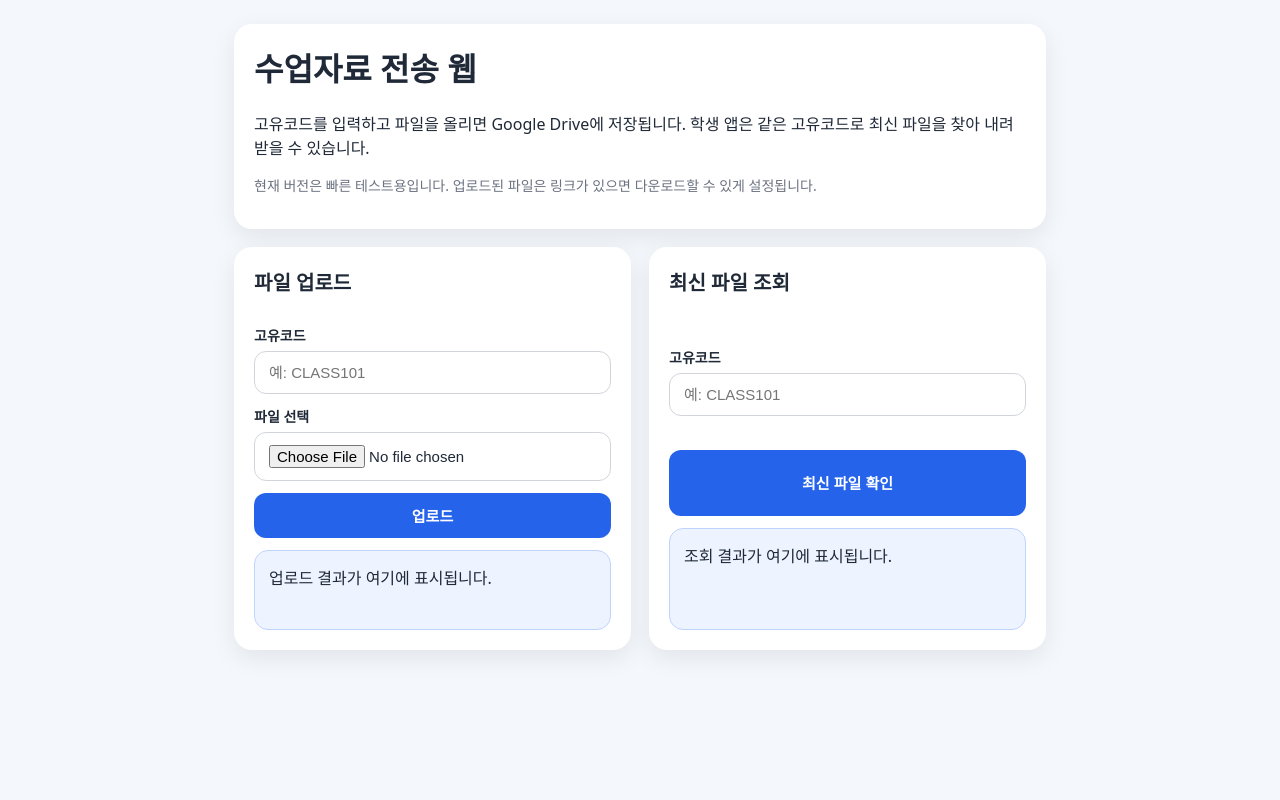
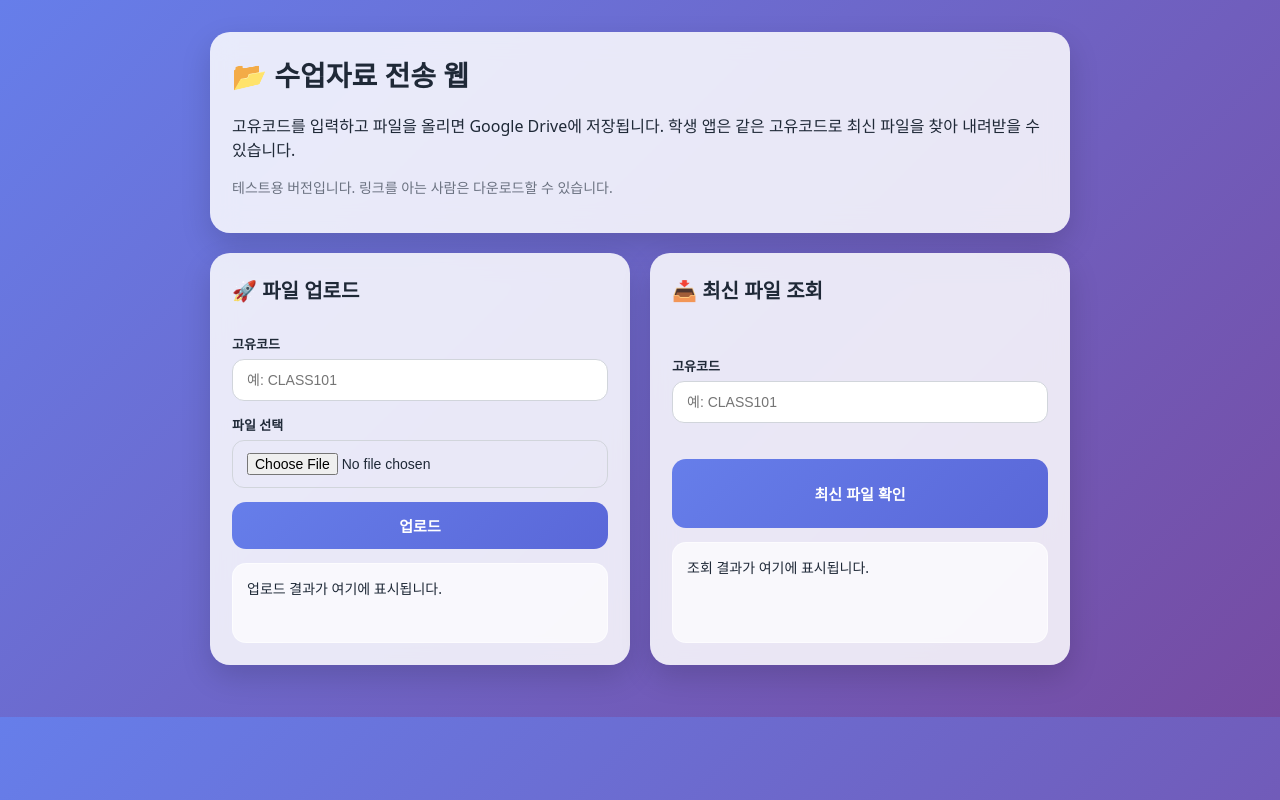
Before and after one commit to majunny/File-Transfer-from-Web-to-App, a plain HTML site: page index.html in a window 1280 px wide. Drawn offline with Linux system fonts and the light colour scheme.

Commit message:
Update index.html

```diff
--- a/index.html
+++ b/index.html
@@ -4,86 +4,139 @@
   <meta charset="UTF-8" />
   <meta name="viewport" content="width=device-width, initial-scale=1.0" />
   <title>수업자료 전송</title>
+
   <style>
     * { box-sizing: border-box; }
+
     body {
       margin: 0;
       font-family: system-ui, -apple-system, BlinkMacSystemFont, "Segoe UI", sans-serif;
-      background: #f4f7fb;
+      background: linear-gradient(135deg, #667eea, #764ba2);
       color: #1f2937;
     }
+
     .wrap {
-      max-width: 860px;
+      max-width: 900px;
       margin: 0 auto;
-      padding: 24px;
+      padding: 32px 20px;
     }
+
     .card {
-      background: white;
-      border-radius: 18px;
-      padding: 20px;
-      box-shadow: 0 8px 24px rgba(0,0,0,0.08);
-      margin-bottom: 18px;
+      background: rgba(255, 255, 255, 0.85);
+      backdrop-filter: blur(12px);
+      border-radius: 20px;
+      padding: 22px;
+      box-shadow: 0 12px 30px rgba(0,0,0,0.15);
+      margin-bottom: 20px;
+      transition: transform 0.2s ease;
     }
-    h1 { margin-top: 0; }
-    h2 { margin-top: 0; font-size: 20px; }
-    .muted { color: #6b7280; font-size: 14px; }
-    .stack { display: grid; gap: 12px; }
+
+    .card:hover {
+      transform: translateY(-4px);
+    }
+
+    h1 {
+      margin-top: 0;
+      font-size: 28px;
+      font-weight: 800;
+    }
+
+    h2 {
+      margin-top: 0;
+      font-size: 20px;
+      font-weight: 700;
+    }
+
+    .muted {
+      color: #6b7280;
+      font-size: 14px;
+    }
+
+    .stack {
+      display: grid;
+      gap: 14px;
+    }
+
     .grid {
       display: grid;
       grid-template-columns: 1fr 1fr;
-      gap: 18px;
+      gap: 20px;
     }
+
     label {
       display: block;
-      font-size: 14px;
+      font-size: 13px;
       font-weight: 700;
       margin-bottom: 6px;
     }
-    input, button {
+
+    input {
       width: 100%;
       padding: 12px 14px;
       border-radius: 12px;
       border: 1px solid #d1d5db;
+      font-size: 14px;
+      transition: all 0.2s;
+    }
+
+    input:focus {
+      outline: none;
+      border-color: #667eea;
+      box-shadow: 0 0 0 3px rgba(102,126,234,0.2);
+    }
+
+    button {
+      width: 100%;
+      padding: 13px;
+      border-radius: 14px;
+      border: none;
       font-size: 15px;
-    }
-    button {
-      background: #2563eb;
-      color: white;
-      border: none;
       font-weight: 700;
       cursor: pointer;
+      background: linear-gradient(135deg, #667eea, #5a67d8);
+      color: white;
+      transition: all 0.2s;
     }
-    button:hover { opacity: 0.95; }
+
+    button:hover {
+      transform: translateY(-2px);
+      box-shadow: 0 6px 14px rgba(0,0,0,0.2);
+    }
+
     .result {
-      background: #eef4ff;
-      border: 1px solid #bfd3ff;
+      background: rgba(255,255,255,0.7);
+      border: 1px solid rgba(255,255,255,0.6);
       border-radius: 14px;
       min-height: 80px;
       padding: 14px;
+      font-size: 14px;
       white-space: pre-wrap;
       word-break: break-word;
     }
+
     @media (max-width: 720px) {
-      .grid { grid-template-columns: 1fr; }
+      .grid {
+        grid-template-columns: 1fr;
+      }
     }
   </style>
 </head>
 <body>
   <div class="wrap">
     <div class="card">
-      <h1>수업자료 전송 웹</h1>
+      <h1>📂 수업자료 전송 웹</h1>
       <p>
         고유코드를 입력하고 파일을 올리면 Google Drive에 저장됩니다.
         학생 앱은 같은 고유코드로 최신 파일을 찾아 내려받을 수 있습니다.
       </p>
       <p class="muted">
-        현재 버전은 빠른 테스트용입니다. 업로드된 파일은 링크가 있으면 다운로드할 수 있게 설정됩니다.
+        테스트용 버전입니다. 링크를 아는 사람은 다운로드할 수 있습니다.
       </p>
     </div>
 
     <div class="grid">
       <div class="card stack">
-        <h2>파일 업로드</h2>
+        <h2>🚀 파일 업로드</h2>
         <div>
           <label for="uploadCode">고유코드</label>
           <input id="uploadCode" placeholder="예: CLASS101" />
@@ -97,7 +150,7 @@
       </div>
 
       <div class="card stack">
-        <h2>최신 파일 조회</h2>
+        <h2>📥 최신 파일 조회</h2>
         <div>
           <label for="lookupCode">고유코드</label>
           <input id="lookupCode" placeholder="예: CLASS101" />
@@ -109,7 +162,7 @@
   </div>
 
   <script>
-    // 기존과 동일한 API 주소
+    // 기존 JS 그대로 (절대 수정 안함)
     const GAS_WEB_APP_URL = "https://script.google.com/macros/s/AKfycby82HnvdQchkuRv2PNAA2E0sZK_IfkdGbZ0IkquhVXTh_J2M8MnnnTFjj3VO3uUamkL/exec";
 
     const uploadBtn = document.getElementById("uploadBtn");
@@ -155,7 +208,6 @@
 
         uploadResult.textContent = "업로드 요청 전송 중...";
 
-        // iframe과 postMessage 대신 Fetch API 사용
         const payload = {
           action: "upload",
           code: code,
@@ -167,7 +219,7 @@
         const response = await fetch(GAS_WEB_APP_URL, {
           method: "POST",
           headers: {
-            "Content-Type": "text/plain;charset=utf-8" // CORS 충돌을 피하기 위해 text/plain을 씁니다.
+            "Content-Type": "text/plain;charset=utf-8"
           },
           body: JSON.stringify(payload)
         });
```
